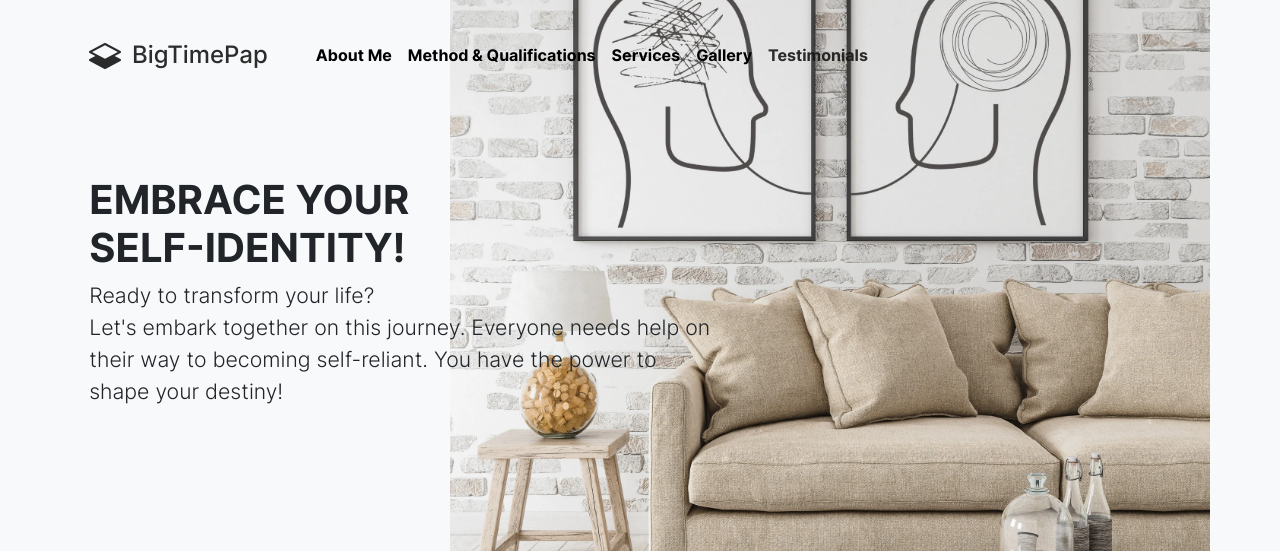
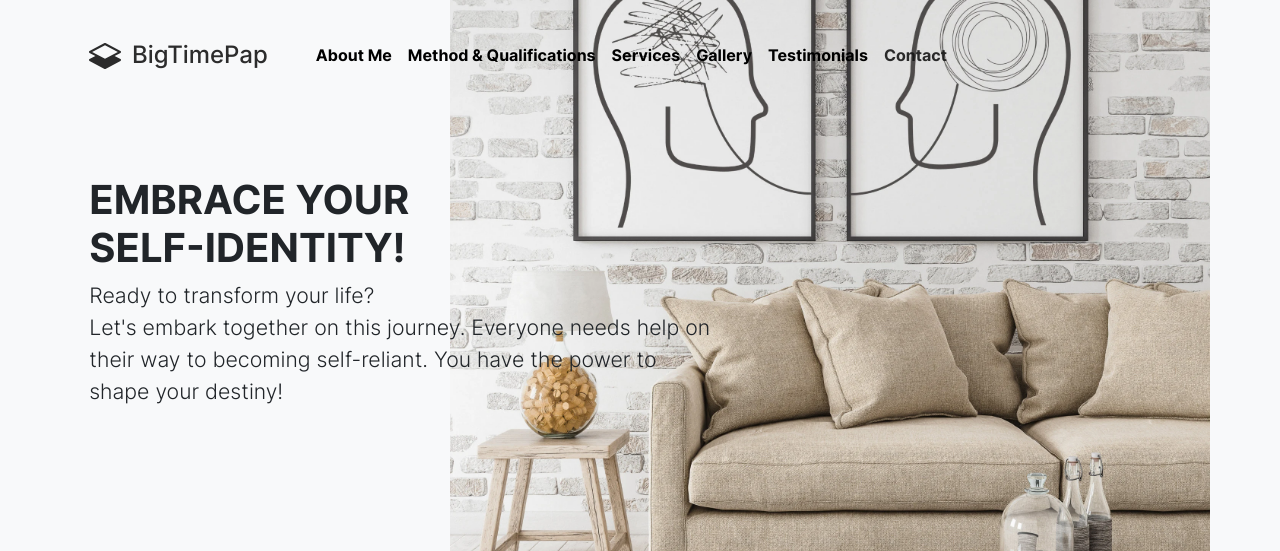
Before and after one commit to Noah191919/Papa, a Django app: page / in a window 1280 px wide. Shown: the top 551 px of the page. Run offline with Django 5.2, Linux system fonts and the light colour scheme; some libraries are stand-ins or nearby versions.

Commit message:
first commit

```diff
--- a/home/templates/index.html
+++ b/home/templates/index.html
@@ -88,6 +88,11 @@
         <li class="nav-item">
           <a class="nav-link" href="#testimonials">
             Testimonials
+          </a>
+        </li>
+        <li class="nav-item">
+          <a class="nav-link" href="#contact">
+            Contact
           </a>
         </li>
 
@@ -535,14 +540,14 @@
 
 
 <!-- Contact 6 - Bootstrap Brain Component -->
-<section class="py-3 py-md-5 py-xl-8">
+<section class="py-3 py-md-5 py-xl-8" id="contact">
   <div class="container">
     <div class="row">
       <div class="col-12">
         <div class="card border border-dark rounded shadow-sm overflow-hidden">
           <div class="card-body p-0">
             <div class="row gy-3 gy-md-4 gy-lg-0">
-              <div class="col-12 col-lg-6 bsb-overlay background-position-center background-size-cover" style="--bsb-overlay-opacity: 0.7; background-image: url('/static/img/zen3.jpg');">
+              <div class="col-12 col-lg-6 bsb-overlay background-position-center background-size-cover" style="--bsb-overlay-opacity: 0.7; background-image: url('/static/img/zen5.jpg');">
                 <div class="row align-items-lg-center justify-content-center h-100">
                   <div class="col-11 col-xl-10">
                     <div class="contact-info-wrapper py-4 py-xl-5">
```
Also changed, not shown: home/static/img/zen4.jpg (added), home/static/img/zen5.jpg (added).
